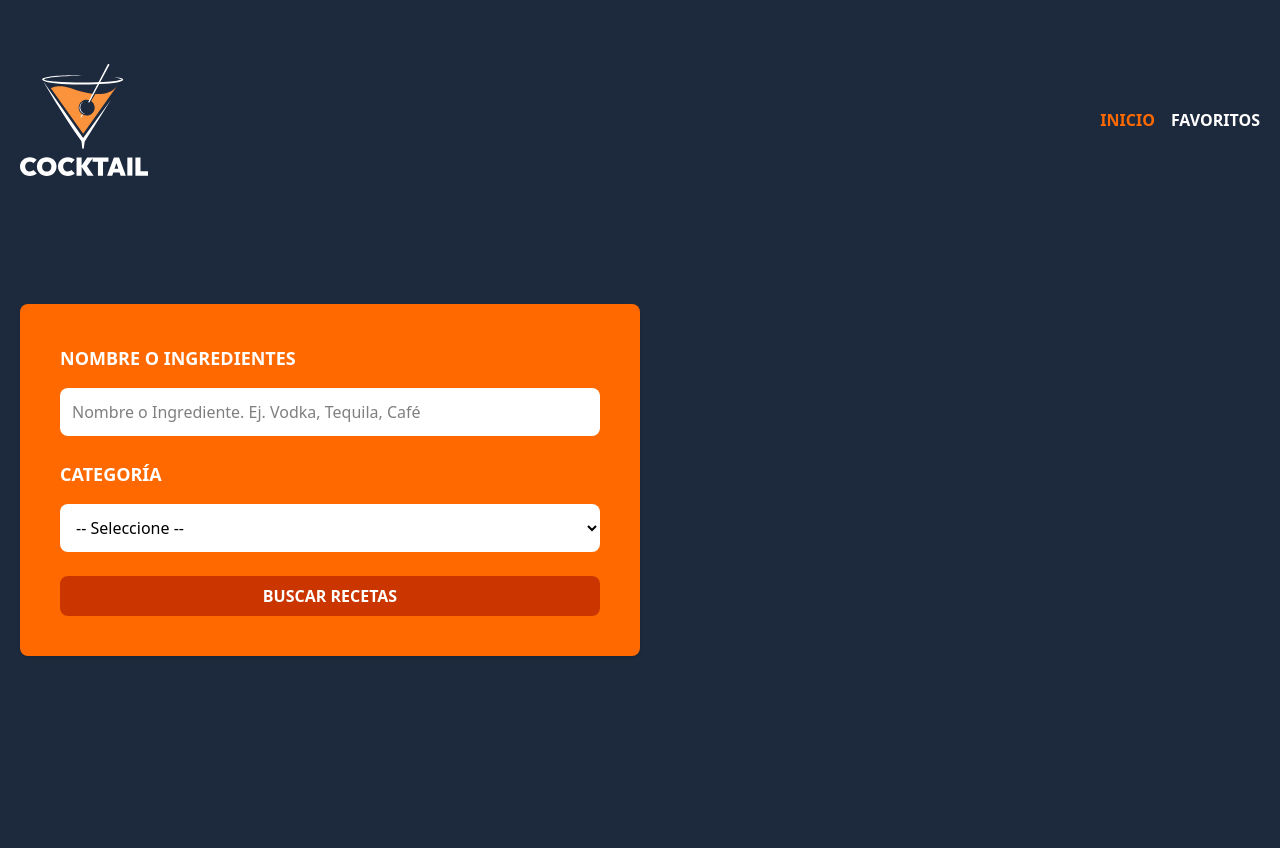
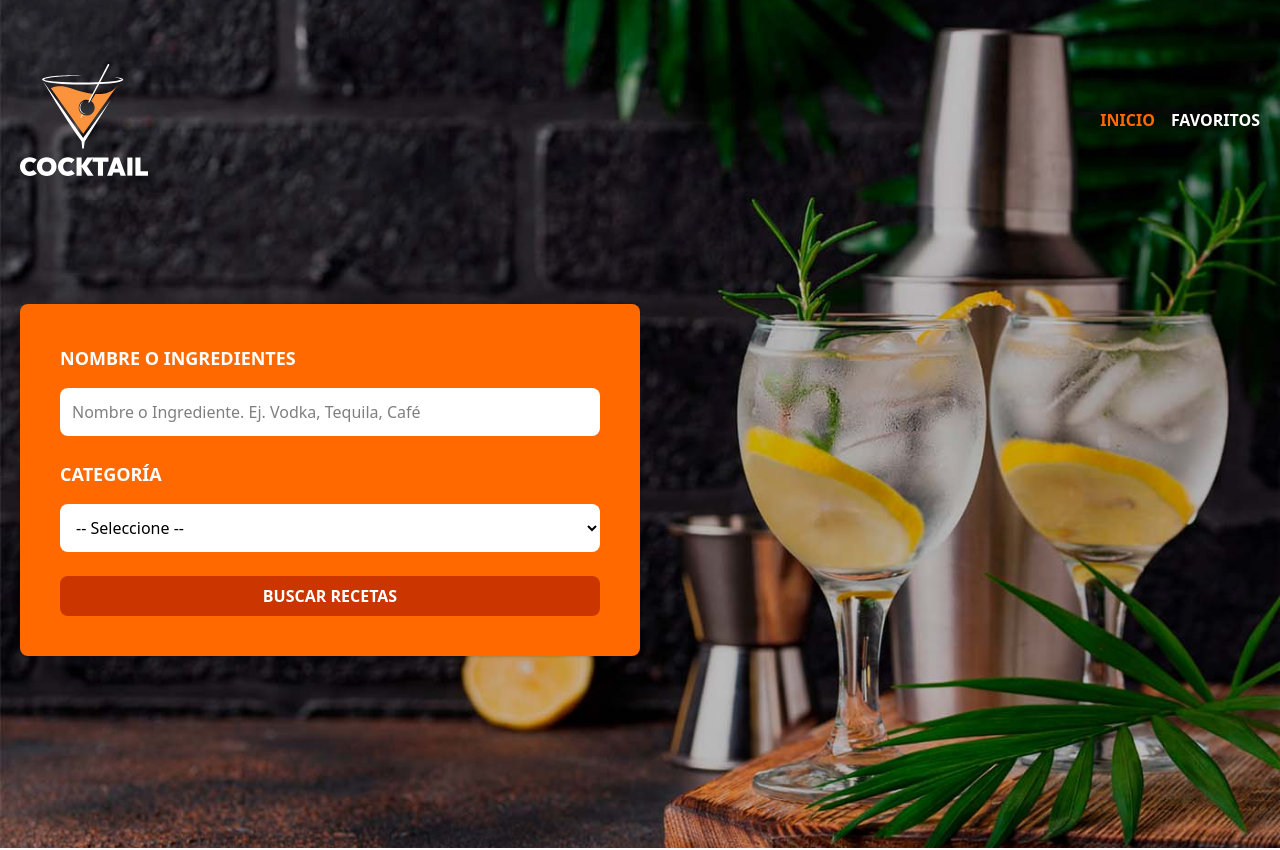
Before and after one commit to Lujan2408/drink-recipe-finder, a React (Vite) app: page / in a window 1280 px wide. Shown: the top 850 px of the page. Built offline with nearby package versions, Linux system fonts and the light colour scheme.

Commit message:
Conditionally rendering a background image with isHome

```diff
--- a/src/components/Header.tsx
+++ b/src/components/Header.tsx
@@ -10,7 +10,7 @@
   const isHome = useMemo(() => pathname === "/" ,[pathname])
 
   return (
-    <header className=" bg-slate-800 ">
+    <header className={isHome ? 'bg-[url(/bg.jpg)] bg-center bg-cover' : 'bg-slate-800'}>
       <div className=" mx-auto container px-5 py-16">
         <div className=" flex justify-between items-center">
           <div>
```
